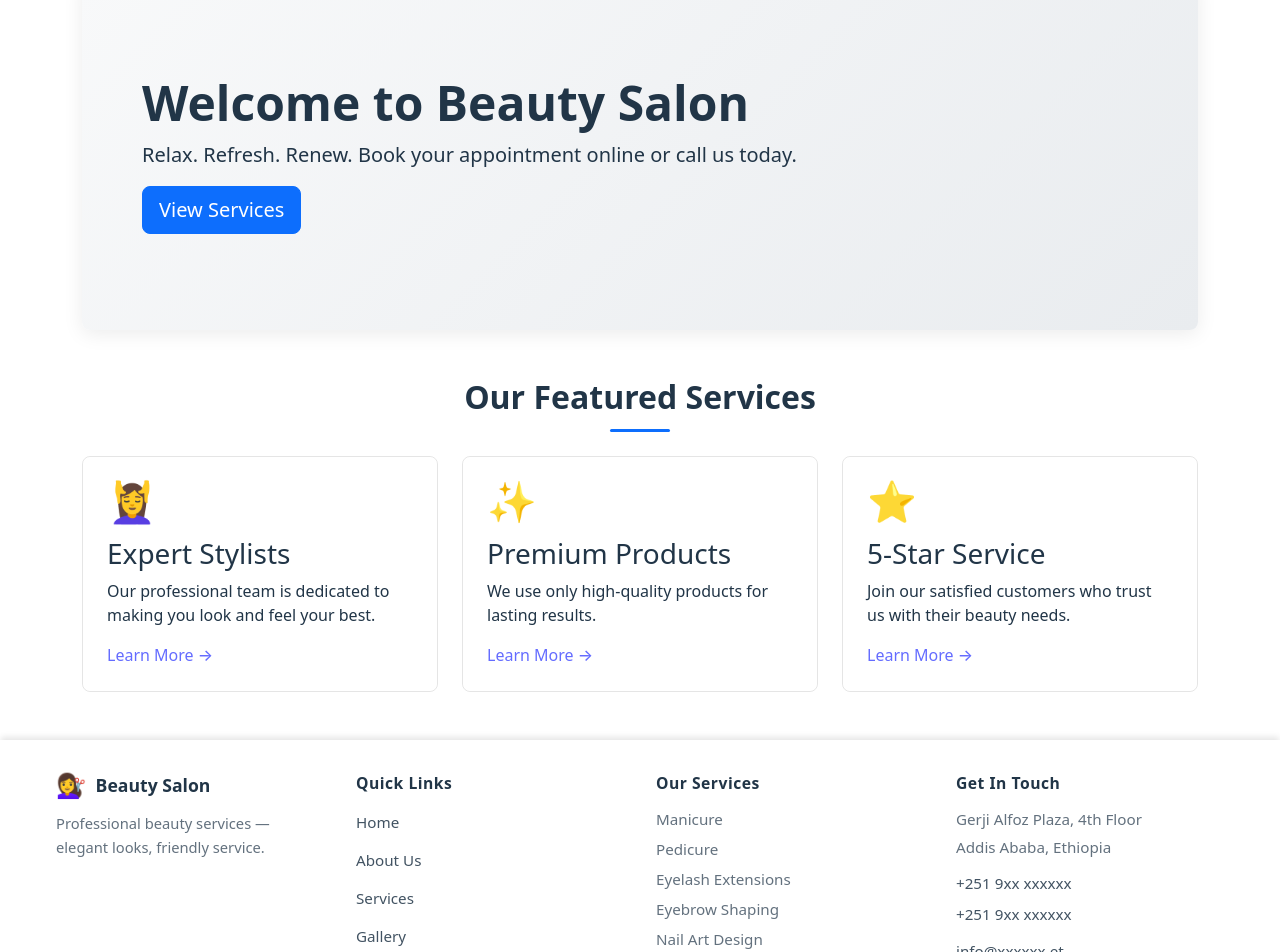
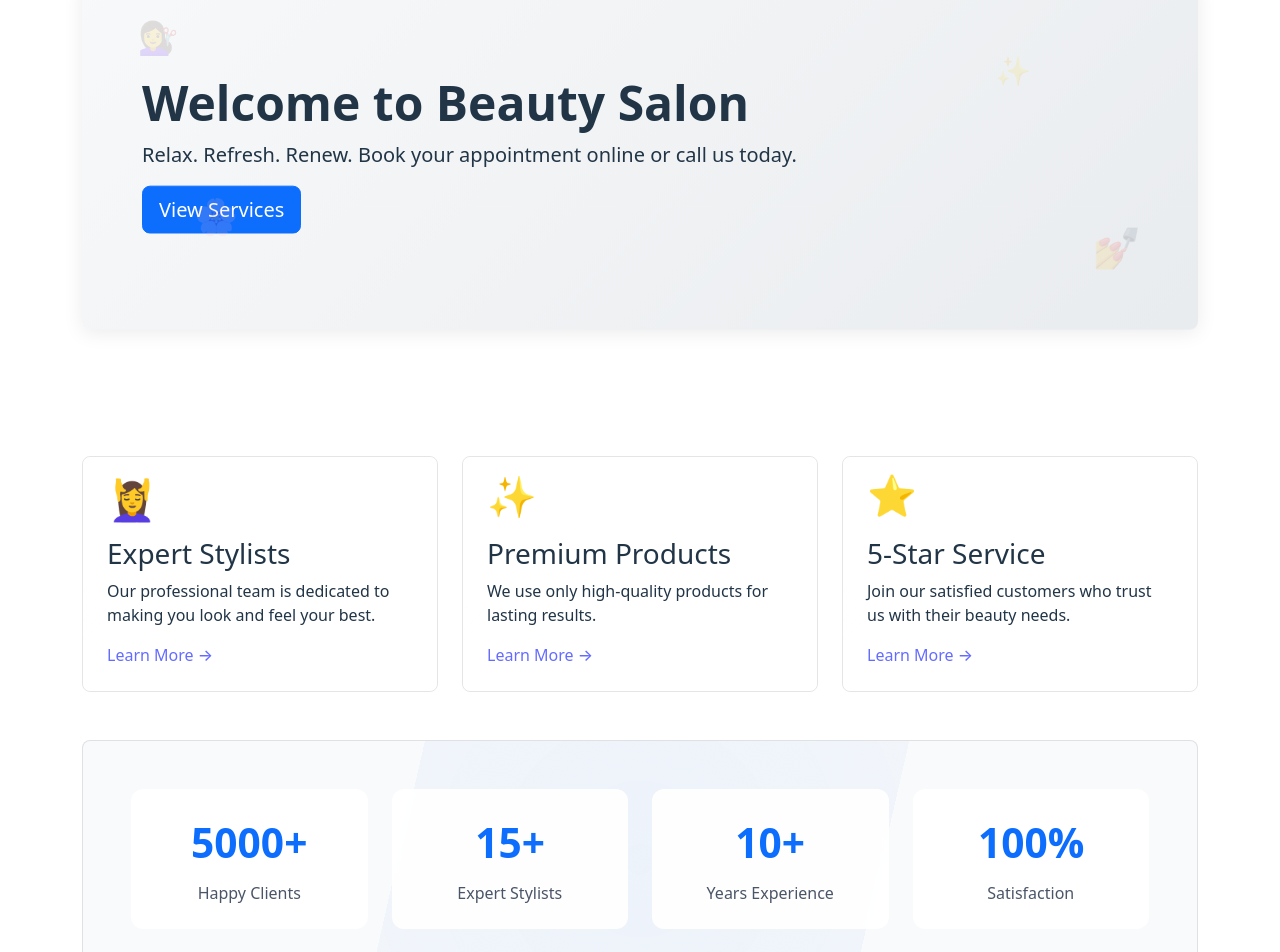
Before and after one commit to Bethelhem-Yirga/beauty-salon1, a React (Vite) app: page / in a window 1280 px wide. Shown: the part 140-1092 px from the top of the page. Built offline with nearby package versions, Linux system fonts and the light colour scheme.

Commit message:
src/pages/Home.js

```diff
--- a/src/pages/Home.jsx
+++ b/src/pages/Home.jsx
@@ -1,29 +1,90 @@
-import React from 'react'
+import React, { useEffect, useRef } from 'react'
 import { Link } from 'react-router-dom'
 
 export default function Home() {
+  const heroRef = useRef(null)
+  const titleRef = useRef(null)
+  const descriptionRef = useRef(null)
+  const buttonRef = useRef(null)
+  const cardsRef = useRef([])
+
+  useEffect(() => {
+    // Intersection Observer for scroll animations
+    const observer = new IntersectionObserver(
+      (entries) => {
+        entries.forEach((entry) => {
+          if (entry.isIntersecting) {
+            entry.target.classList.add('animate-in')
+          }
+        });
+      },
+      { threshold: 0.1, rootMargin: '0px 0px -50px 0px' }
+    );
+
+    // Observe all animated elements
+    if (titleRef.current) observer.observe(titleRef.current)
+    if (descriptionRef.current) observer.observe(descriptionRef.current)
+    if (buttonRef.current) observer.observe(buttonRef.current)
+
+    cardsRef.current.forEach(card => {
+      if (card) observer.observe(card)
+    })
+
+    // Cleanup
+    return () => observer.disconnect()
+  }, [])
+
   return (
-    <div>
-      {/* Hero Section */}
-      <div className="hero-section p-5 mb-4 rounded-3">
+    <div className="home-page">
+      {/* Hero Section with Floating Animation */}
+      <div
+        ref={heroRef}
+        className="hero-section p-5 mb-4 rounded-3 animate-float"
+      >
         <div className="container-fluid py-5">
-          <h1 className="display-5 fw-bold">Welcome to Beauty Salon</h1>
-          <p className="col-md-8 fs-5 hero-description">
+          <h1
+            ref={titleRef}
+            className="display-5 fw-bold animate-slide-up"
+          >
+            Welcome to Beauty Salon
+          </h1>
+          <p
+            ref={descriptionRef}
+            className="col-md-8 fs-5 hero-description animate-slide-up animate-delay-1"
+          >
             Relax. Refresh. Renew. Book your appointment online or call us today.
           </p>
-          <Link to="/services" className="btn btn-primary btn-lg">
+          <Link
+            ref={buttonRef}
+            to="/services"
+            className="btn btn-primary btn-lg animate-slide-up animate-delay-2 animate-pulse-hover"
+          >
             View Services
           </Link>
         </div>
+
+        {/* Animated background elements */}
+        <div className="floating-elements">
+          <div className="floating-element floating-1">💇‍♀️</div>
+          <div className="floating-element floating-2">💅</div>
+          <div className="floating-element floating-3">✨</div>
+          <div className="floating-element floating-4">🌸</div>
+        </div>
       </div>
 
-      {/* Featured Services Section - Transparent Cards */}
+      {/* Featured Services Section */}
       <div className="featured-services mt-5">
-        <h2 className="text-center mb-4 section-title">Our Featured Services</h2>
+        <h2 className="text-center mb-4 section-title animate-fade-in">
+          Our Featured Services
+        </h2>
         <div className="row g-4">
+          {/* Card 1 */}
           <div className="col-md-4">
-            <div className="service-card p-4 rounded-3">
-              <div className="service-icon mb-3">💆‍♀️</div>
+            <div
+              ref={el => cardsRef.current[0] = el}
+              className="service-card p-4 rounded-3 animate-scale-up"
+            >
+              <div className="service-icon mb-3 animate-bounce">💆‍♀️</div>
               <h3>Expert Stylists</h3>
               <p className="service-description">
                 Our professional team is dedicated to making you look and feel your best.
@@ -31,11 +92,19 @@ export default function Home() {
               <Link to="/services" className="service-link">
                 Learn More <span aria-hidden="true">→</span>
               </Link>
+
+              {/* Shimmer effect on hover */}
+              <div className="card-shimmer"></div>
             </div>
           </div>
+
+          {/* Card 2 */}
           <div className="col-md-4">
-            <div className="service-card p-4 rounded-3">
-              <div className="service-icon mb-3">✨</div>
+            <div
+              ref={el => cardsRef.current[1] = el}
+              className="service-card p-4 rounded-3 animate-scale-up animate-delay-1"
+            >
+              <div className="service-icon mb-3 animate-bounce animate-delay-2">✨</div>
               <h3>Premium Products</h3>
               <p className="service-description">
                 We use only high-quality products for lasting results.
@@ -43,11 +112,19 @@ export default function Home() {
               <Link to="/services" className="service-link">
                 Learn More <span aria-hidden="true">→</span>
               </Link>
+
+              {/* Shimmer effect on hover */}
+              <div className="card-shimmer"></div>
             </div>
           </div>
+
+          {/* Card 3 */}
           <div className="col-md-4">
-            <div className="service-card p-4 rounded-3">
-              <div className="service-icon mb-3">⭐</div>
+            <div
+              ref={el => cardsRef.current[2] = el}
+              className="service-card p-4 rounded-3 animate-scale-up animate-delay-2"
+            >
+              <div className="service-icon mb-3 animate-bounce animate-delay-3">⭐</div>
               <h3>5-Star Service</h3>
               <p className="service-description">
                 Join our satisfied customers who trust us with their beauty needs.
@@ -55,6 +132,39 @@ export default function Home() {
               <Link to="/services" className="service-link">
                 Learn More <span aria-hidden="true">→</span>
               </Link>
+
+              {/* Shimmer effect on hover */}
+              <div className="card-shimmer"></div>
+            </div>
+          </div>
+        </div>
+      </div>
+
+      {/* Stats Section with Counters */}
+      <div className="stats-section mt-5 p-5 rounded-3">
+        <div className="row g-4">
+          <div className="col-md-3 col-6">
+            <div className="stat-item animate-count">
+              <div className="stat-number">5000+</div>
+              <div className="stat-label">Happy Clients</div>
+            </div>
+          </div>
+          <div className="col-md-3 col-6">
+            <div className="stat-item animate-count animate-delay-1">
+              <div className="stat-number">15+</div>
+              <div className="stat-label">Expert Stylists</div>
+            </div>
+          </div>
+          <div className="col-md-3 col-6">
+            <div className="stat-item animate-count animate-delay-2">
+              <div className="stat-number">10+</div>
+              <div className="stat-label">Years Experience</div>
+            </div>
+          </div>
+          <div className="col-md-3 col-6">
+            <div className="stat-item animate-count animate-delay-3">
+              <div className="stat-number">100%</div>
+              <div className="stat-label">Satisfaction</div>
             </div>
           </div>
         </div>
```
